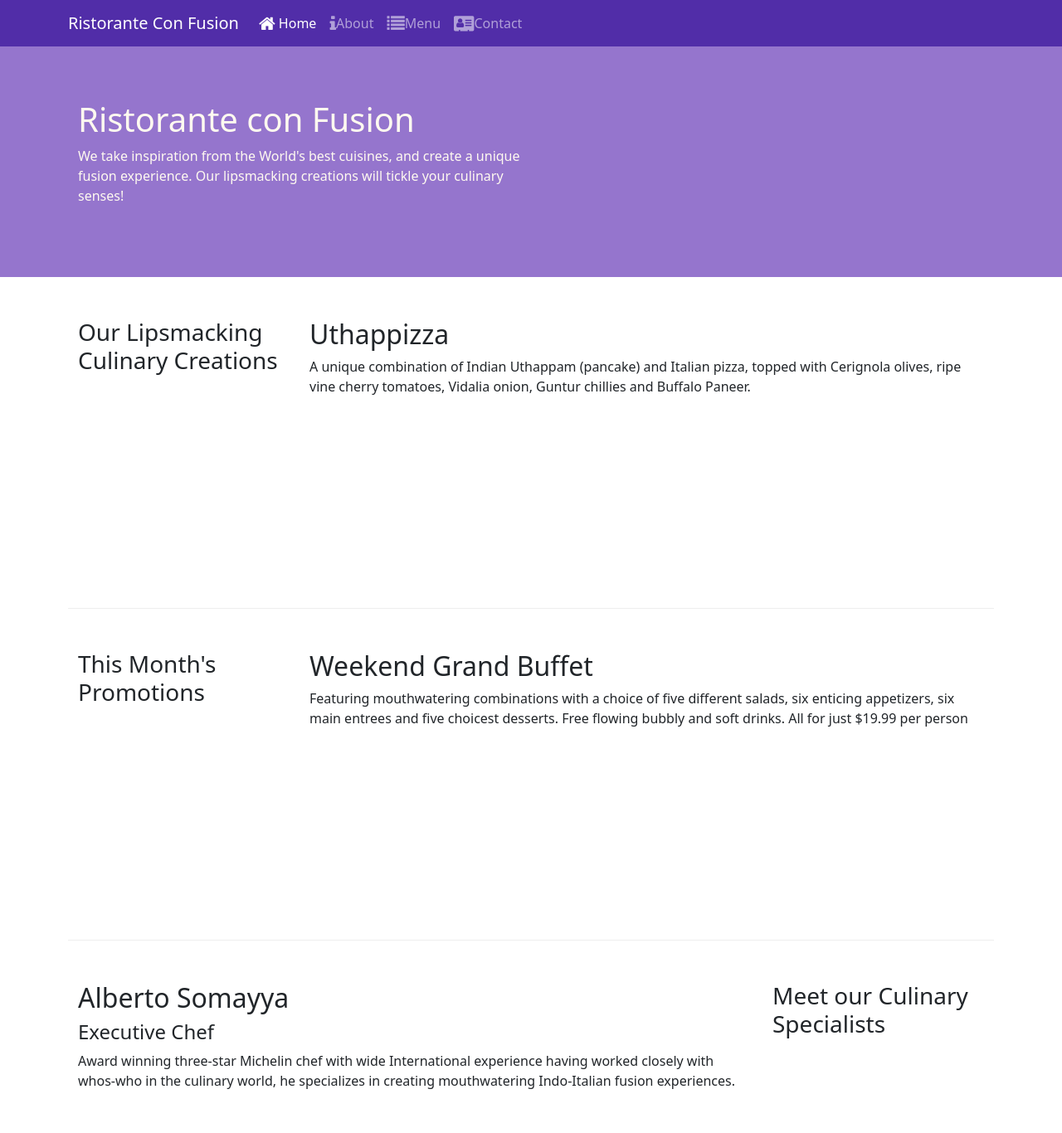
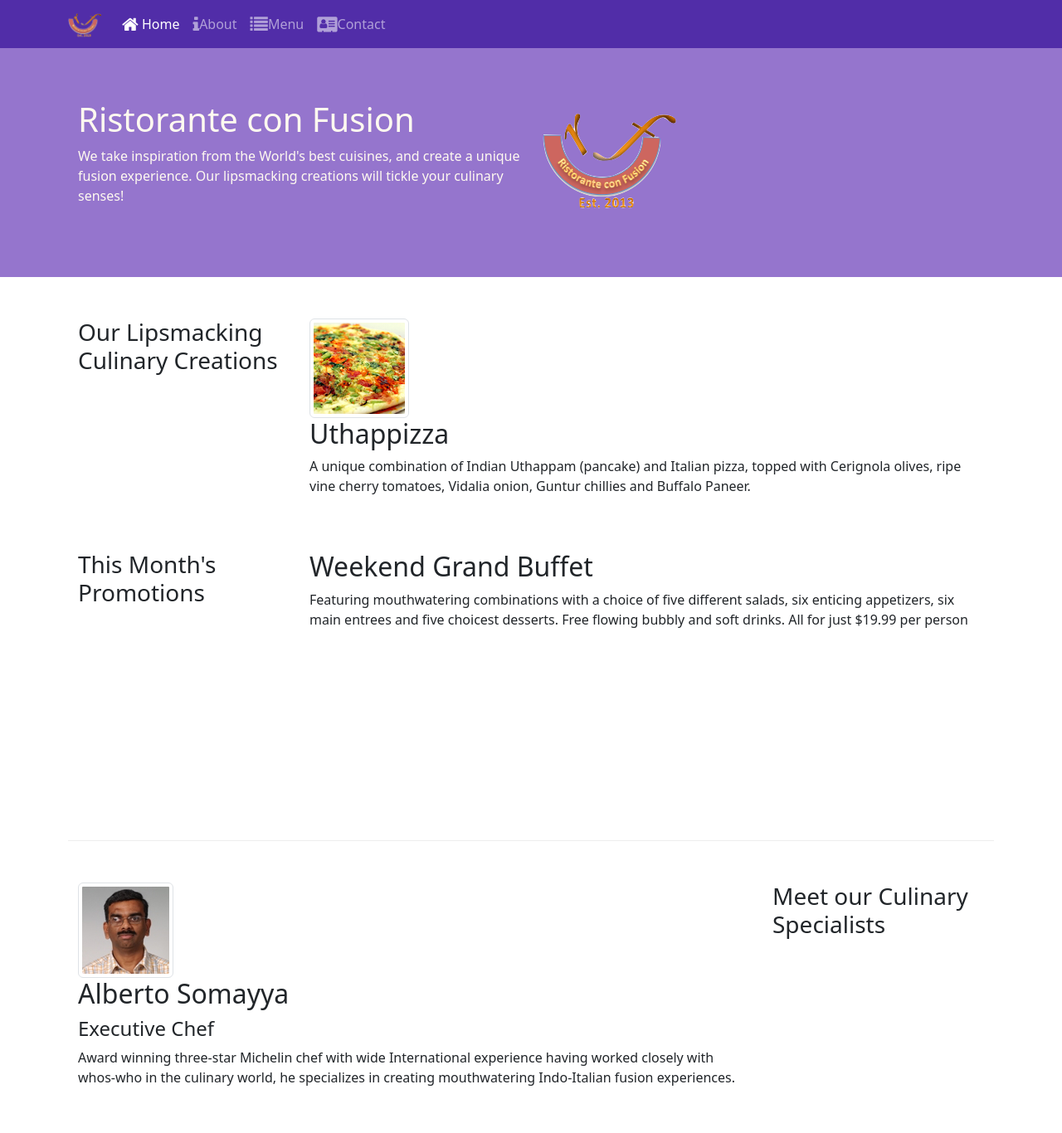
Before and after one commit to asafadd/bootstrap_intro, a website: page conFusion/index.html in a window 1280 px wide. Shown: the top 1366 px of the page at 83% size. Drawn offline with nearby package versions, Linux system fonts and the light colour scheme.

Commit message:
Images and Media

```diff
--- a/conFusion/index.html
+++ b/conFusion/index.html
@@ -22,7 +22,7 @@
             <button class="navbar-toggler" type="button" data-bs-toggle="collapse" data-bs-target="#Navbar" aria-controls="navbarTogglerDemo01" aria-expanded="false" aria-label="Toggle navigation">
                 <span class="navbar-toggler-icon"></span>
             </button>
-           <a class="navbar-brand" href="#">Ristorante Con Fusion</a>
+           <a class="navbar-brand" href="#"><img src="./img/logo.png" height="30" width="41"> </a>
                 <div class="collapse navbar-collapse" id="Navbar">
                     <ul class="navbar-nav mr-auto">
                         <li class="nav-item"><a class="nav-link active" href="#"><span class="fa fa-home fa-lg"></span> Home</a></li>
@@ -40,7 +40,8 @@
                     <h1>Ristorante con Fusion</h1>
                     <p>We take inspiration from the World's best cuisines, and create a unique fusion experience. Our lipsmacking creations will tickle your culinary senses!</p>
                 </div>
-                <div class="col-12 col-sm">
+                <div class="col-12 col-sm align-self-center">
+                    <img src="img/logo.png" class="img-fluid">
                 </div>
             </div>
         </div>
@@ -52,9 +53,17 @@
                 <h3>Our Lipsmacking Culinary Creations</h3>
             </div>
             <div class="col col-sm col-md">
-                <h2>Uthappizza</h2>
-                <p>A unique combination of Indian Uthappam (pancake) and Italian pizza, topped with Cerignola olives, ripe vine cherry tomatoes, Vidalia onion, Guntur chillies and Buffalo Paneer.</p>
-            </div>
+                <div class="media">
+                    <img class="d-flex mr-3 img-thumbnail align-self-center"
+                            src="img/uthappizza.png" alt="Uthappizza">
+                    <div class="media-body">
+                        <h2 class="mt-0">Uthappizza</h2>
+                        <p class="d-none d-sm-block">A unique combination of Indian Uthappam (pancake) and
+                            Italian pizza, topped with Cerignola olives, ripe vine
+                            cherry tomatoes, Vidalia onion, Guntur chillies and
+                            Buffalo Paneer.</p>
+                    </div>
+                </div>
         </div>
 
 
@@ -73,9 +82,19 @@
                 <h3>Meet our Culinary Specialists</h3>
             </div>
             <div class="col col-sm order-sm-first col-md">
-                <h2>Alberto Somayya</h2>
-                <h4>Executive Chef</h4>
-                <p>Award winning three-star Michelin chef with wide International experience having worked closely with whos-who in the culinary world, he specializes in creating mouthwatering Indo-Italian fusion experiences. </p>
+                <div class="media">
+                    <img class="d-flex mr-3 img-thumbnail align-self-center"
+                            src="img/alberto.png" alt="Alberto Somayya">
+                    <div class="media-body">
+                        <h2 class="mt-0">Alberto Somayya</h2>
+                        <h4>Executive Chef</h4>
+                        <p class="d-none d-sm-block">Award winning three-star Michelin chef with wide
+                            International experience having worked closely with
+                            whos-who in the culinary world, he specializes in
+                            creating mouthwatering Indo-Italian fusion experiences.
+                            </p>
+                    </div>
+                </div>
             </div>
         </div>
     </div>
```
Also changed, not shown: conFusion/aboutus.html (+1 -1 lines), conFusion/contactus.html (+1 -1 lines), conFusion/img/alberto.png (added), conFusion/img/buffet.png (added), conFusion/img/logo.png (added), conFusion/img/uthappizza.png (added), 1 other file.
